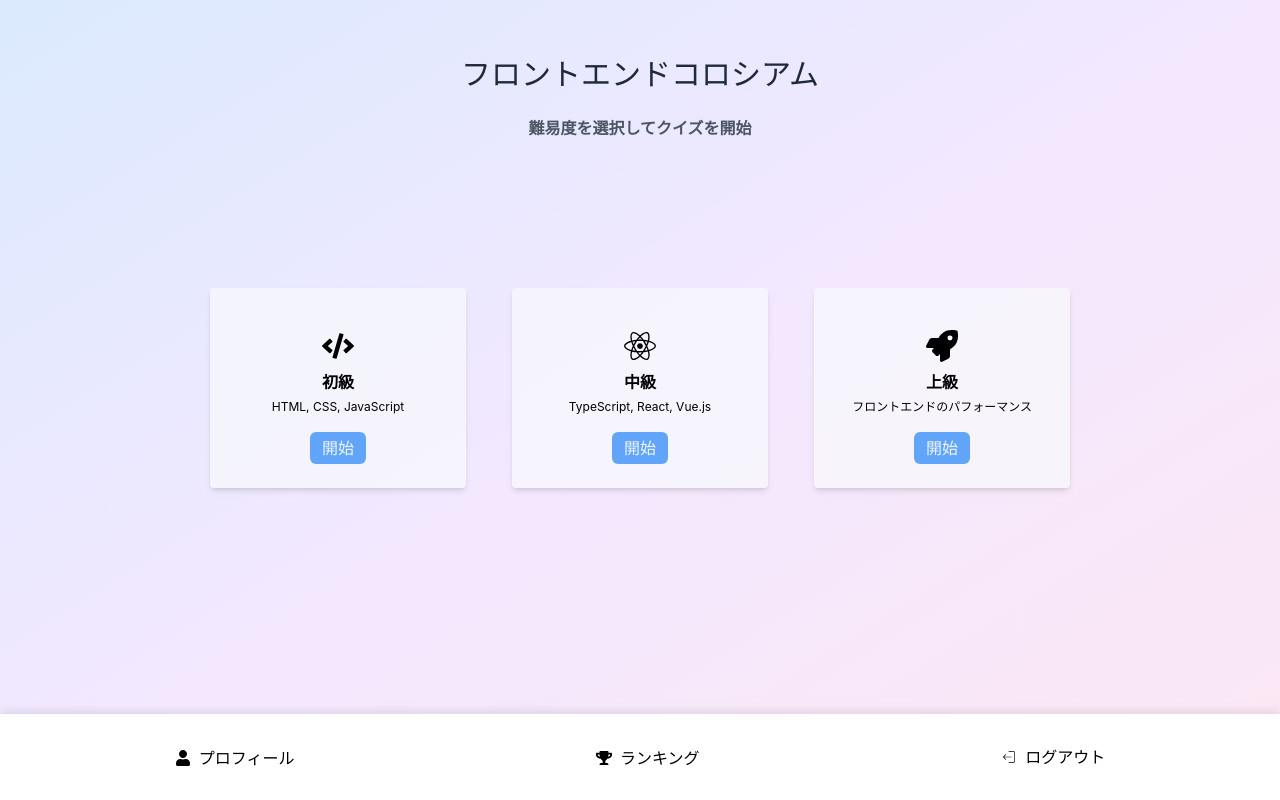
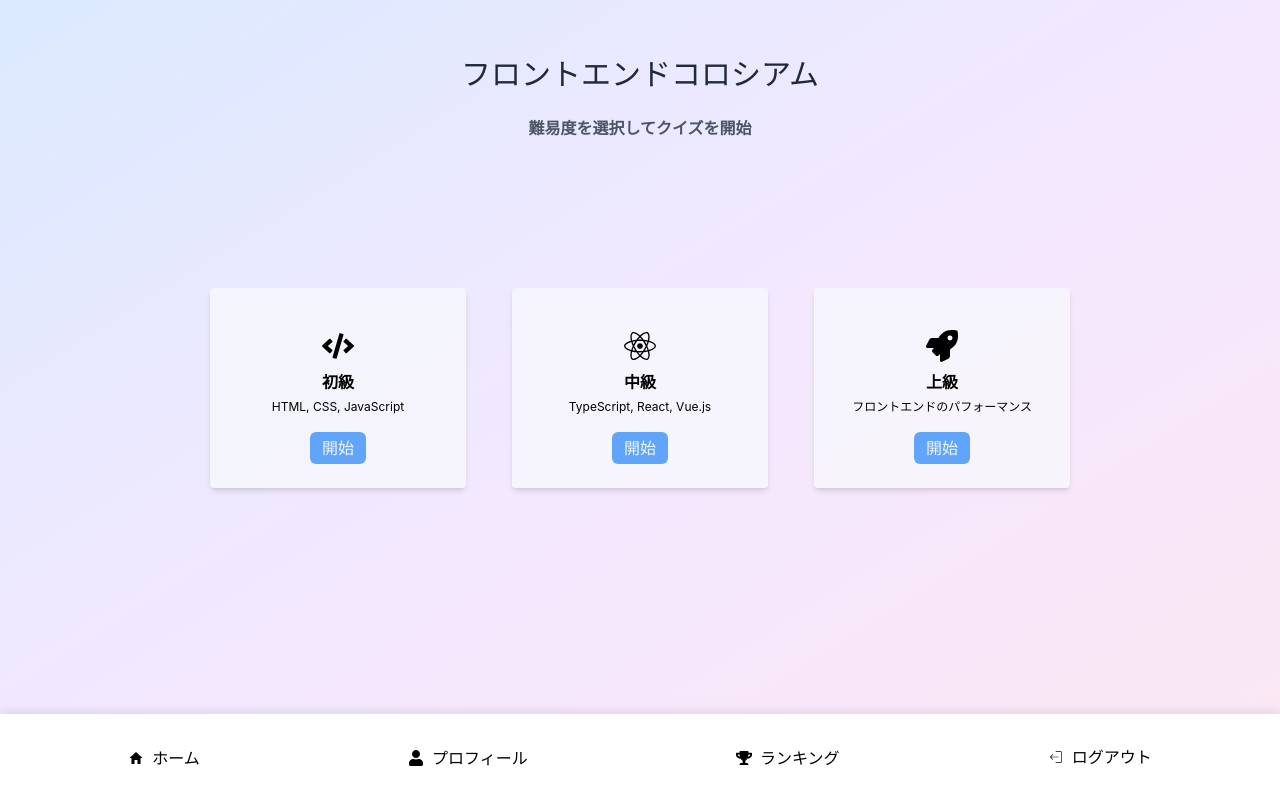
Before and after one commit to shunmakk/frontend-coliseum, a React (Create React App) app in the folder client/: page /start in a window 1280 px wide. Built offline with nearby package versions, Linux system fonts and the light colour scheme; no server answers; sample sign-in values are in the browser's storage.

Commit message:
add: footer

```diff
--- /dev/null
+++ b/client/src/Components/Footer.tsx
@@ -0,0 +1,49 @@
+import React from "react";
+import { Link } from "react-router-dom";
+import { Flex, Button } from "@chakra-ui/react";
+import { FaUser, FaTrophy } from "react-icons/fa";
+import LogoutButton from "./LogoutButton";
+import { IoMdHome } from "react-icons/io";
+
+const Footer: React.FC = () => {
+  return (
+    <>
+      <Flex
+        position="fixed"
+        bottom={0}
+        left={0}
+        right={0}
+        bg="#fff"
+        boxShadow="0 -2px 10px rgba(0,0,0,0.1)"
+        justifyContent="space-around"
+        py={30}
+        px={24}
+        // 768px以下の画面は非表示に
+        css={{
+          "@media screen and (max-width: 767px)": {
+            display: "none",
+          },
+        }}
+      >
+        <Link to="/start">
+          <Button leftIcon={<IoMdHome />} colorScheme="teal" variant="ghost">
+            ホーム
+          </Button>
+        </Link>
+        <Link to="/profile">
+          <Button leftIcon={<FaUser />} colorScheme="teal" variant="ghost">
+            プロフィール
+          </Button>
+        </Link>
+        <Link to="/leaderboard">
+          <Button leftIcon={<FaTrophy />} colorScheme="orange" variant="ghost">
+            ランキング
+          </Button>
+        </Link>
+        <LogoutButton />
+      </Flex>
+    </>
+  );
+};
+
+export default Footer;
--- a/client/src/Page/main/Start.tsx
+++ b/client/src/Page/main/Start.tsx
@@ -1,9 +1,9 @@
 import React, { useState } from "react";
-import { Link, useNavigate } from "react-router-dom";
+import { useNavigate } from "react-router-dom";
 import { Difficulty } from "../../utils/types";
-import LogoutButton from "../../Components/LogoutButton";
 import { Box, VStack, Heading, Text, Button, Flex, Container, Tooltip } from "@chakra-ui/react";
-import { FaCode, FaReact, FaRocket, FaUser, FaTrophy } from "react-icons/fa";
+import { FaCode, FaReact, FaRocket } from "react-icons/fa";
+import Footer from "../../Components/Footer";
 
 const difficultyOptions: Array<{
   level: Difficulty;
@@ -113,36 +113,7 @@ const Start: React.FC = () => {
           </Flex>
         </VStack>
       </Container>
-      {/* フッター　別でコンポーネント作る必要ありそう */}
-      <Flex
-        position="fixed"
-        bottom={0}
-        left={0}
-        right={0}
-        bg="#fff"
-        boxShadow="0 -2px 10px rgba(0,0,0,0.1)"
-        justifyContent="space-around"
-        py={30}
-        px={24}
-        // とりあえず768px以下の画面は非表示に
-        css={{
-          "@media screen and (max-width: 767px)": {
-            display: "none",
-          },
-        }}
-      >
-        <Link to="/profile">
-          <Button leftIcon={<FaUser />} colorScheme="teal" variant="ghost">
-            プロフィール
-          </Button>
-        </Link>
-        <Link to="/leaderboard">
-          <Button leftIcon={<FaTrophy />} colorScheme="orange" variant="ghost">
-            ランキング
-          </Button>
-        </Link>
-        <LogoutButton />
-      </Flex>
+      <Footer />
     </Box>
   );
 };
```
